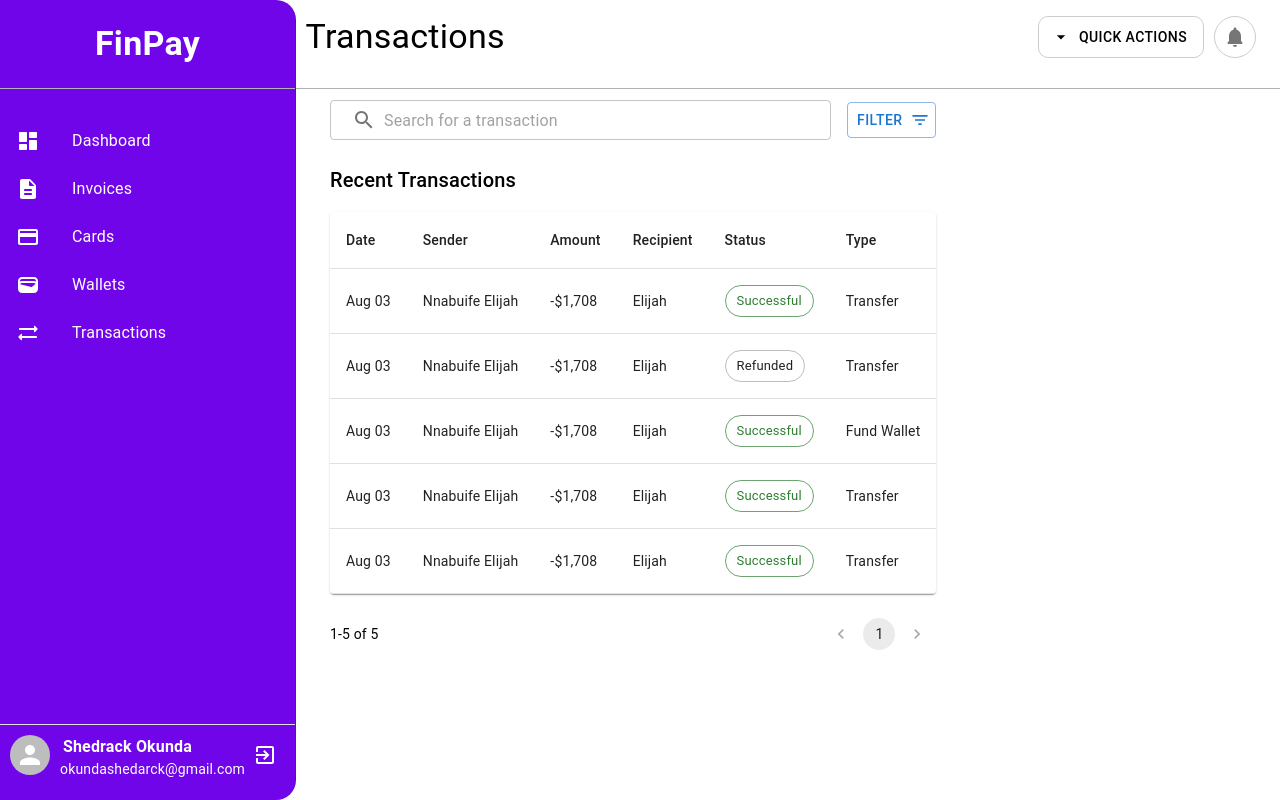
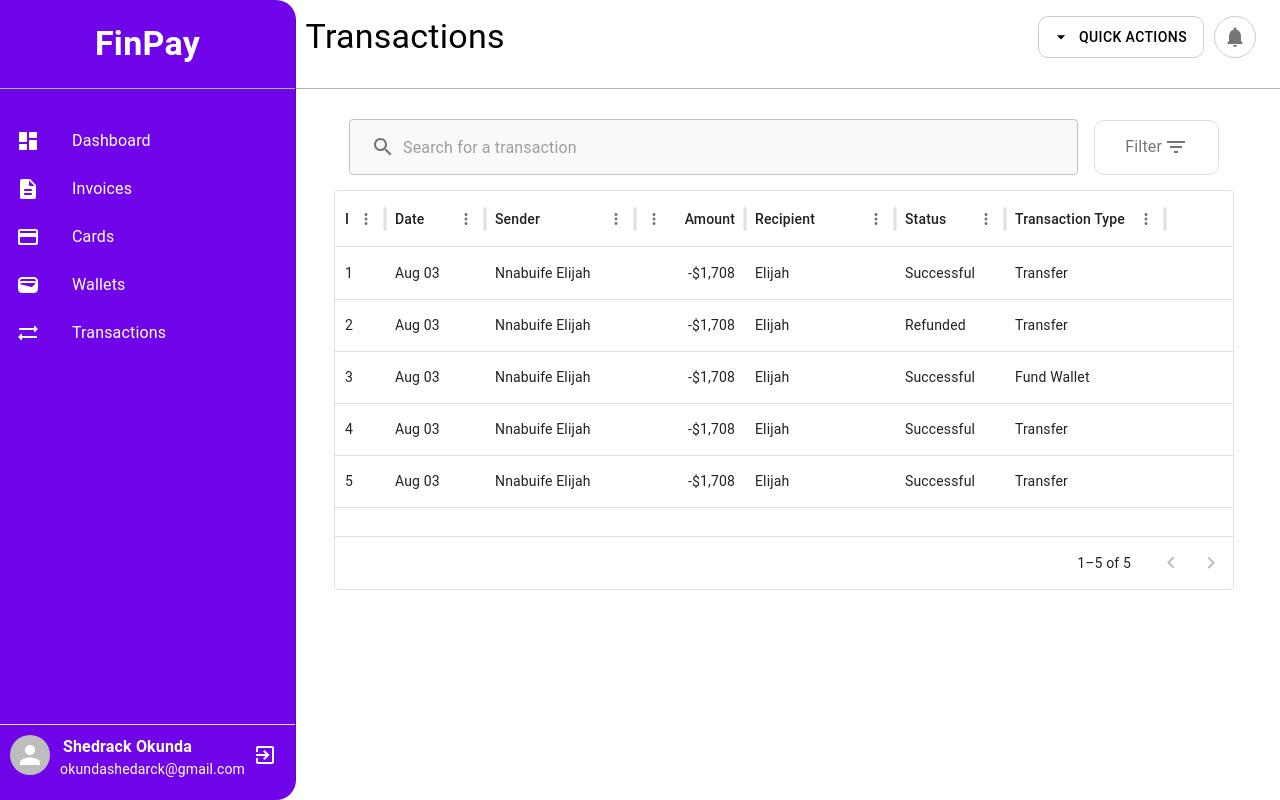
Before and after one commit to shedrack-okunda/Payment-Solution, a React (Create React App) app: page /transactions in a window 1280 px wide. Built offline with nearby package versions, Linux system fonts and the light colour scheme; the HTML template or start-up script is replaced by a standard one.

Commit message:
i changed the table from table to datagrid

```diff
--- a/src/pages/Transactions.js
+++ b/src/pages/Transactions.js
@@ -1,24 +1,11 @@
 import React from "react";
-import {
-  Box,
-  Button,
-  Chip,
-  IconButton,
-  Pagination,
-  Paper,
-  Table,
-  TableBody,
-  TableCell,
-  TableContainer,
-  TableHead,
-  TableRow,
-  TextField,
-  Typography,
-} from "@mui/material";
+import { Box, IconButton, TextField, Typography } from "@mui/material";
 import { FilterList, Search } from "@mui/icons-material";
+import { DataGrid } from "@mui/x-data-grid";
 
-const transactions = [
+const rows = [
   {
+    id: 1,
     date: "Aug 03",
     sender: "Nnabuife Elijah",
     recipient: "Elijah",
@@ -27,6 +14,7 @@ const transactions = [
     type: "Transfer",
   },
   {
+    id: 2,
     date: "Aug 03",
     sender: "Nnabuife Elijah",
     recipient: "Elijah",
@@ -35,6 +23,7 @@ const transactions = [
     type: "Transfer",
   },
   {
+    id: 3,
     date: "Aug 03",
     sender: "Nnabuife Elijah",
     recipient: "Elijah",
@@ -43,6 +32,7 @@ const transactions = [
     type: "Fund Wallet",
   },
   {
+    id: 4,
     date: "Aug 03",
     sender: "Nnabuife Elijah",
     recipient: "Elijah",
@@ -51,6 +41,7 @@ const transactions = [
     type: "Transfer",
   },
   {
+    id: 5,
     date: "Aug 03",
     sender: "Nnabuife Elijah",
     recipient: "Elijah",
@@ -60,19 +51,51 @@ const transactions = [
   },
 ];
 
+const columns = [
+  { field: "id", headerName: "ID", width: 50 },
+  { field: "date", headerName: "Date", editable: true },
+  {
+    field: "sender",
+    headerName: "Sender",
+    width: 150,
+    editable: true,
+  },
+  {
+    field: "amount",
+    headerName: "Amount",
+    type: "number",
+    width: 110,
+    editable: true,
+  },
+  {
+    field: "recipient",
+    headerName: "Recipient",
+    width: 150,
+    editable: true,
+  },
+  { field: "status", headerName: "Status", width: 110, editable: true },
+
+  {
+    field: "type",
+    headerName: "Transaction Type",
+    width: 160,
+  },
+];
+
 function Transaction() {
   return (
-    <Box sx={{ padding: "20px" }}>
+    <Box component="div" sx={{ p: 3 }}>
+      <Box display="flex" justifyContent="space-between" alignItems="center">
         <Box
-        display="flex"
-        alignItems="center"
-        justifyContent="space-between"
-        mb={3}
-        gap={2}
+          sx={{
+            margin: "15px",
+            display: "flex",
+            alignItems: "center",
+            gap: 2,
+            width: "100%",
+          }}
         >
           <TextField
-          variant="outlined"
-          size="small"
             placeholder="Search for a transaction"
             InputProps={{
               startAdornment: (
@@ -81,60 +104,46 @@ function Transaction() {
                 </IconButton>
               ),
             }}
-          sx={{ width: "100%" }}
+            sx={{
+              backgroundColor: "#f9f9f9",
+              borderRadius: "8px",
+              width: { xs: "30%", md: "100%" },
+            }}
           />
-        <Button variant="outlined" endIcon={<FilterList />}>
-          Filter
-        </Button>
+          <IconButton
+            sx={{
+              borderRadius: "10px",
+              height: "55px",
+              padding: "10px 30px",
+              border: "1px solid #ddd",
+              width: { xs: "auto", md: "auto" },
+            }}
+          >
+            <Typography sx={{ mr: "2px" }}>Filter</Typography>
+            <FilterList />
+          </IconButton>
+        </Box>
       </Box>
 
-      <Typography variant="h6" mb={2}>
+      <Box sx={{ height: 400, width: { xs: "100%", md: "900px" } }}>
+        <DataGrid
+          rows={rows}
+          columns={columns}
+          initialState={{
+            pagination: {
+              paginationModel: {
+                pageSize: 5,
+              },
+            },
+          }}
+          pageSizeOptions={[5]}
+          disableRowSelectionOnClick
+        ></DataGrid>
+      </Box>
+
+      {/* <Typography variant="h6" mb={2}>
         Recent Transactions
-      </Typography>
-
-      <TableContainer component={Paper}>
-        <Table>
-          <TableHead>
-            <TableRow>
-              <TableCell>Date</TableCell>
-              <TableCell>Sender</TableCell>
-              <TableCell>Amount</TableCell>
-              <TableCell>Recipient</TableCell>
-              <TableCell>Status</TableCell>
-              <TableCell>Type</TableCell>
-            </TableRow>
-          </TableHead>
-
-          <TableBody>
-            {transactions.map((tx, index) => (
-              <TableRow key={index}>
-                <TableCell>{tx.date}</TableCell>
-                <TableCell>{tx.sender}</TableCell>
-                <TableCell>{tx.amount}</TableCell>
-                <TableCell>{tx.recipient}</TableCell>
-                <TableCell>
-                  <Chip
-                    label={tx.status}
-                    color={tx.status === "Successful" ? "success" : "default"}
-                    variant="outlined"
-                  />
-                </TableCell>
-                <TableCell>{tx.type}</TableCell>
-              </TableRow>
-            ))}
-          </TableBody>
-        </Table>
-      </TableContainer>
-
-      <Box
-        display="flex"
-        justifyContent="space-between"
-        alignItems="center"
-        mt={3}
-      >
-        <Typography variant="body2">1-5 of 5</Typography>
-        <Pagination count={1} page={1} />
-      </Box>
+      </Typography> */}
     </Box>
   );
 }
```
Lines whose indentation alone changed are shown as unchanged.
